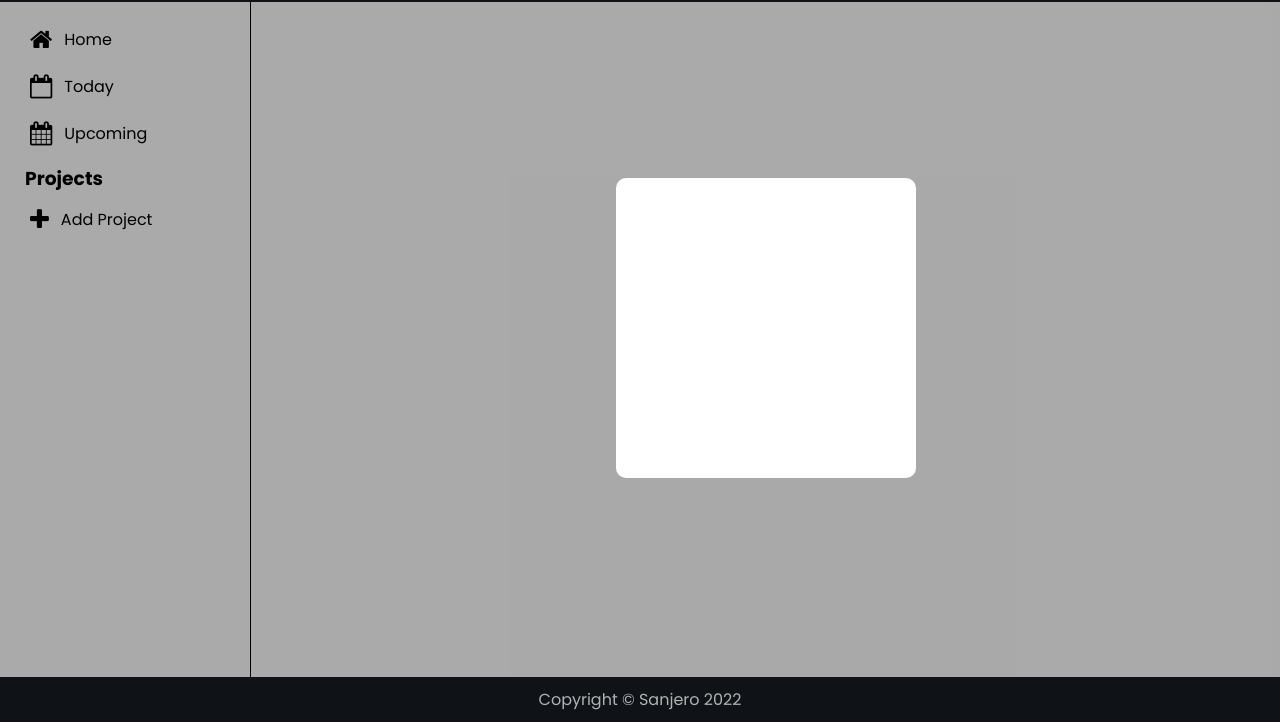
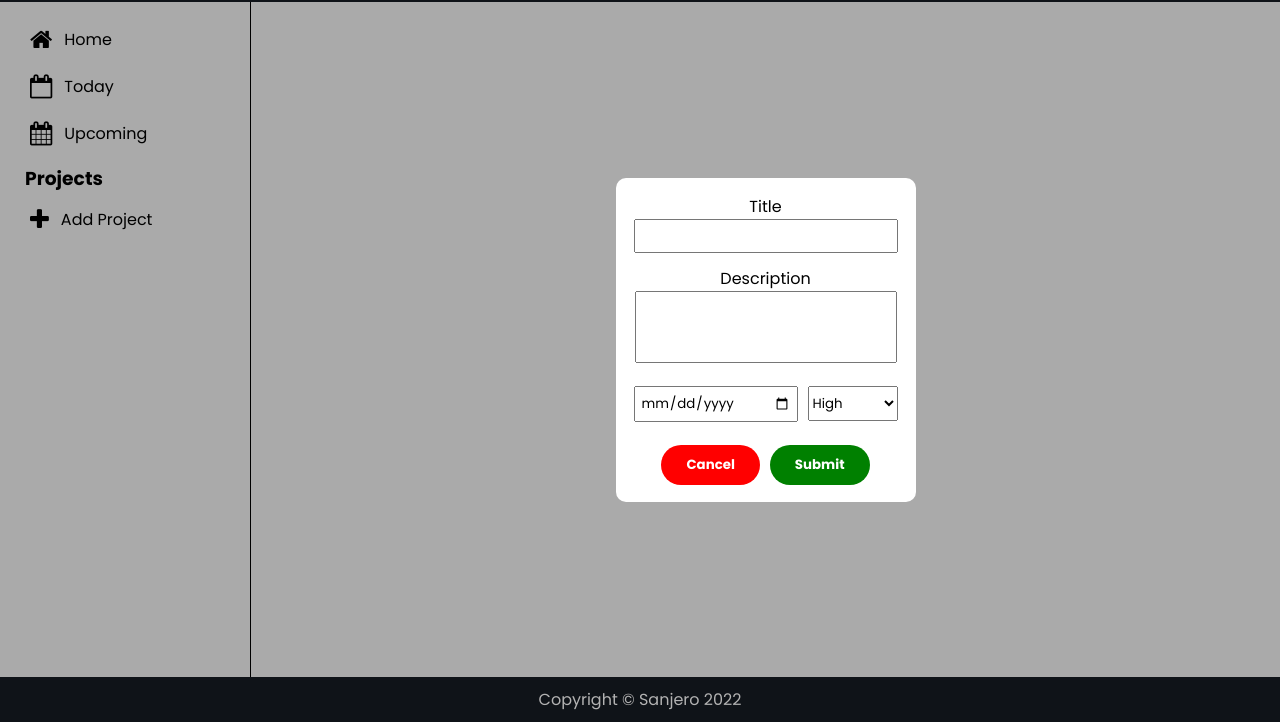
Before and after one commit to Sanjero20/todo-list, a plain HTML site: page index.html in a window 1280 px wide. Both pictures are taken after a click on the button "Add Item". Shown: the part 78-800 px from the top of the page. Drawn offline with Linux system fonts and the light colour scheme.

Commit message:
Add form inputs

```diff
--- a/index.html
+++ b/index.html
@@ -40,7 +40,34 @@
       <!-- Modal Container aligned in the to do list -->
       <div class="modal">
         <div class="modal-container">
+          <form id="input-todo">
+            <label for="title"> Title
+              <input type="text" name="title">
+            </label>
 
+            <label for="desc"> Description
+              <textarea name="desc" id=""></textarea>
+            </label>
+
+            <fieldset>
+              <label for="date">
+                <input type="date" name="date">
+              </label>
+              <label for="priority">
+                <select name="priority" id="priority">
+                  <option value="high">High</option>
+                  <option value="medium">Medium</option>
+                  <option value="low">Low</option>
+                </select>
+              </label>
+            </fieldset>
+
+            <fieldset class="form-btns">
+              <button id="cancel" type="button">Cancel</button>
+              <button id="submit" type="button">Submit</button>
+            </fieldset>
+
+          </form>
         </div>
       </div>
 
--- a/style.css
+++ b/style.css
@@ -1,7 +1,6 @@
 @import url('https://fonts.googleapis.com/css2?family=Poppins:wght@400;700&display=swap');
 
 :root {
-  --background: #0d1117;
   --background: #f3f3f3;
   --black: #161b22;
   --icon-size: 1.5em;
@@ -10,20 +9,18 @@
 * {
   margin: 0;
   padding: 0;
-  color: white;
+  /* color: white; */
   font-family: 'Poppins', sans-serif;
 }
 
 li {
   padding: 5px;
-  color: black;
   height: 2em;
   list-style-type: none;
   border-radius: 5px;
 }
 
 .fa {
-  color: black;
   font-size: var(--icon-size);
 }
 
@@ -34,6 +31,8 @@ body{
   display: flex;
   flex-direction: column;
 }
+
+header, footer { color: white}
 
 header {
   background-color: var(--black);
@@ -71,7 +70,6 @@ aside {
 }
 
 .nav-bar {
-  color: black;
   margin: 0 auto;
   width: 80%;
   display: flex;
@@ -99,7 +97,6 @@ aside {
 }
 
 .projects > h3 {
-  color: black;
   margin-bottom: 5px;
 }
 
@@ -126,14 +123,15 @@ aside {
 .add-item {
   border: none;
   width: 125px;
-  border-radius: 20px;
+  border-radius: 25px;
   padding: 10px;
   background: var(--black);
   display: flex;
   justify-content: center;
   align-items: center;
   gap: 10px;
-  transition: transform 100ms ease-in-out;
+  transition: scale 100ms ease-in-out;
+  color: white;
 }
 
 .add-item > .fa {
@@ -151,42 +149,106 @@ aside {
 
 /* Modal */
 .modal {
-  position: fixed;
+  position: absolute;
   z-index: 1;
-  transform: scale(0);
-  width: 100%;
-  height: 100%;
-  display: flex;
-  justify-content: center;
-  align-items: center;
-  pointer-events: none;
+  top: 50%;
+  left: 50%;
+  transform: translate(-50%, -50%) scale(0);
+  pointer-events: auto;
   transition: all 300ms ease-in-out;
 }
 
 .modal-container {
+  padding: 0.75em 0;
   border-radius: 10px;
-  transform: translateY(-30%);
   width: 300px;
   height: 300px;
   background-color: white;
 }
 
 .overlay {
+  z-index: 0;
   transform: scale(0);
   position: fixed;
-  width: 100%;
-  height: 100%;
+  width: 100vw;
+  height: 100vh;
   background-color: rgb(0, 0, 0, 0.3);
   pointer-events: auto;
 }
 
-.modal.show,
 .overlay.show {
   transform: scale(1);
   height: 100%;
+  pointer-events: all;
+}
+
+.modal.show {
+  transition: all 300ms ease-in-out;
+  transform: translate(-50%, -50%) scale(1);
 }
 
 .hide {
-  transition: 100ms ease-in;
   display: none;
 }
+
+/* Form */
+label {
+  display: flex;
+  flex-direction: column;
+  text-align: center;
+}
+
+input {
+  padding: 5px;
+  width: 250px;
+}
+
+textarea[name='desc'] {
+  resize: none;
+  width: 250px;
+  height: 60px;
+  padding: 5px;
+}
+
+form {
+  width: 100%;
+  height: 100%;
+  display: flex;
+  flex-direction: column;
+  justify-content: space-around;
+  align-items: center;
+  gap: 5px;
+}
+
+fieldset {
+  padding-top: 10px;
+  border: none;
+
+  display: flex;
+  gap: 10px;
+}
+
+fieldset input {
+  width: 150px;
+}
+
+#priority {
+  width: 90px;
+  height: 35px;
+}
+
+#cancel, #submit {
+  border: none;
+  padding: 10px 25px;
+  border-radius: 20px;
+  color: white;
+  font-weight: bold;
+}
+
+#cancel {
+  background-color: red;
+}
+
+#submit {
+  background-color: green;
+}
```
